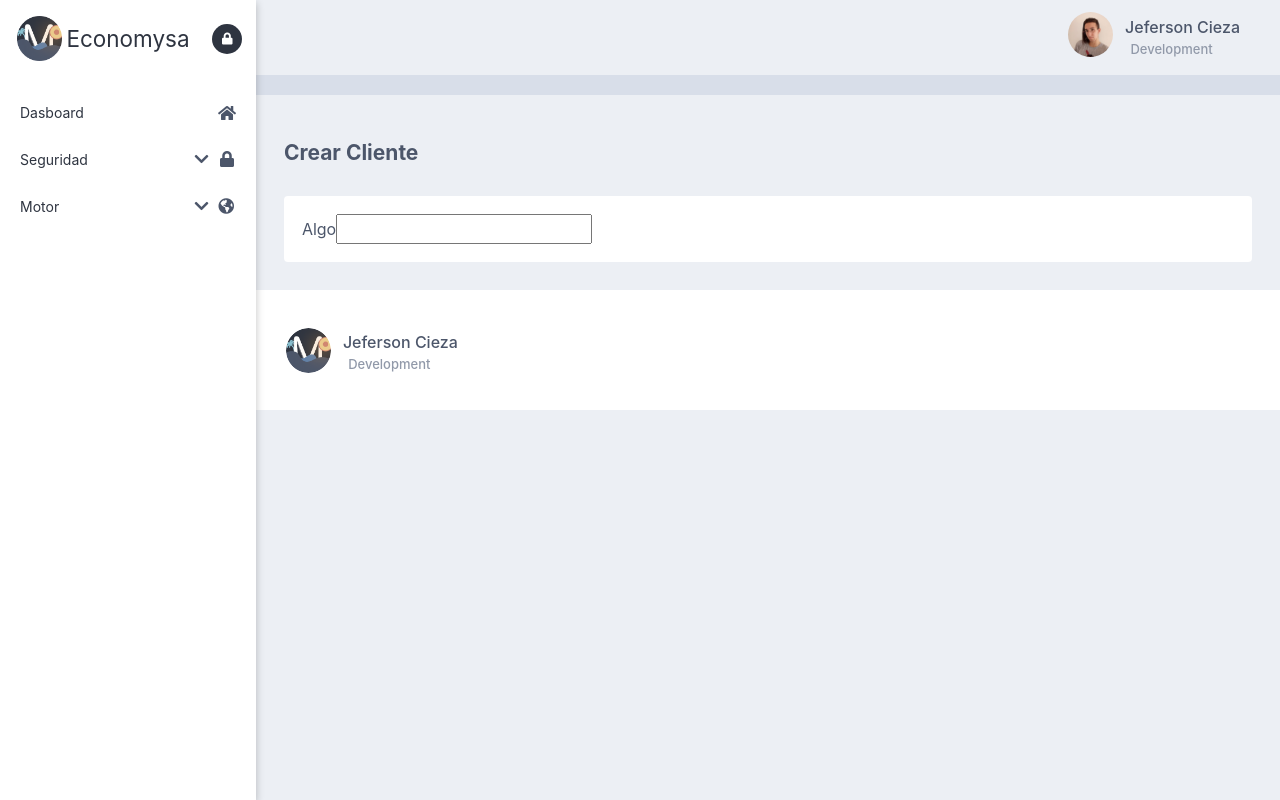
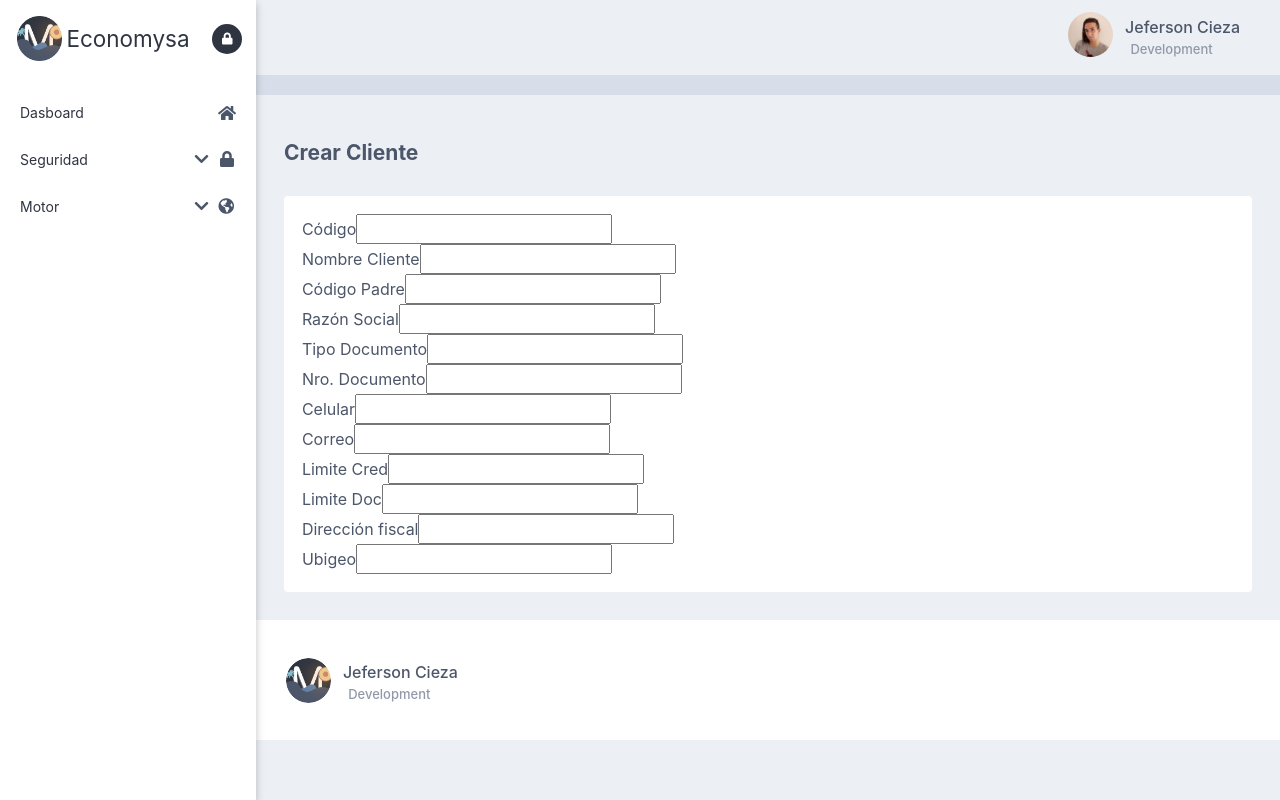
Before and after one commit to Franco-Ezequiel-Marchegiani/Economysa, a React (Create React App) app: page /Seguridad/create-user in a window 1280 px wide. Built offline with nearby package versions, Linux system fonts and the light colour scheme.

Commit message:
Iteración pasada al JSX

```diff
--- a/src/components/Formularios/FormularioUsuarios.js
+++ b/src/components/Formularios/FormularioUsuarios.js
@@ -76,10 +76,12 @@ function FormularioUsuarios() {
         <div className='infoPrincipal'>
         <h2 className='titleUserCreate'>Crear Cliente</h2>
           <div className='infoPrincipalContainer'>
-            <div>
-                <label htmlFor="">Algo</label>
-                <input type="text" />
-            </div>
+            {arrayInputsUsers.map((input, i) =>{
+                return <div>
+                    <label htmlFor="">{input.title}</label>
+                    <input type={input.inputType} />
+                </div>
+            })}
           </div>
         </div>
         <Footer/>
```
